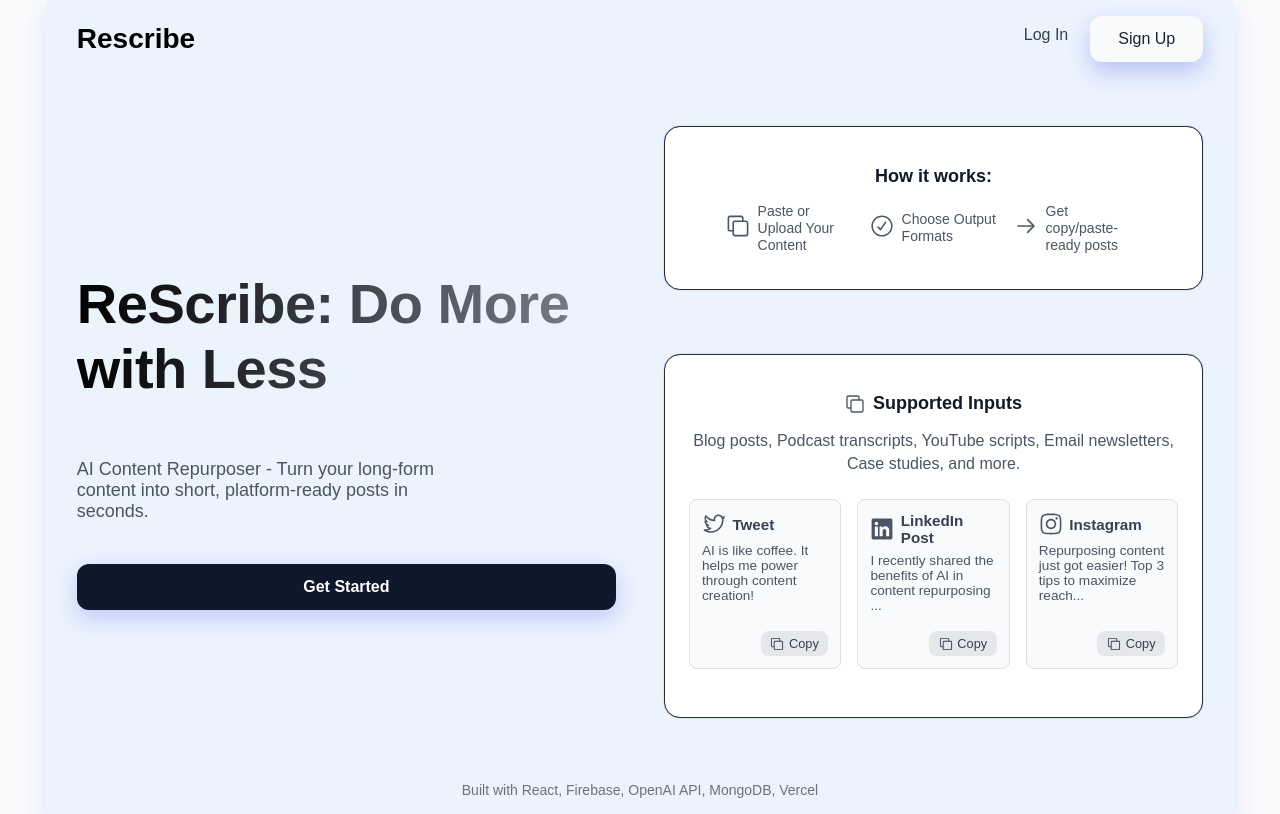
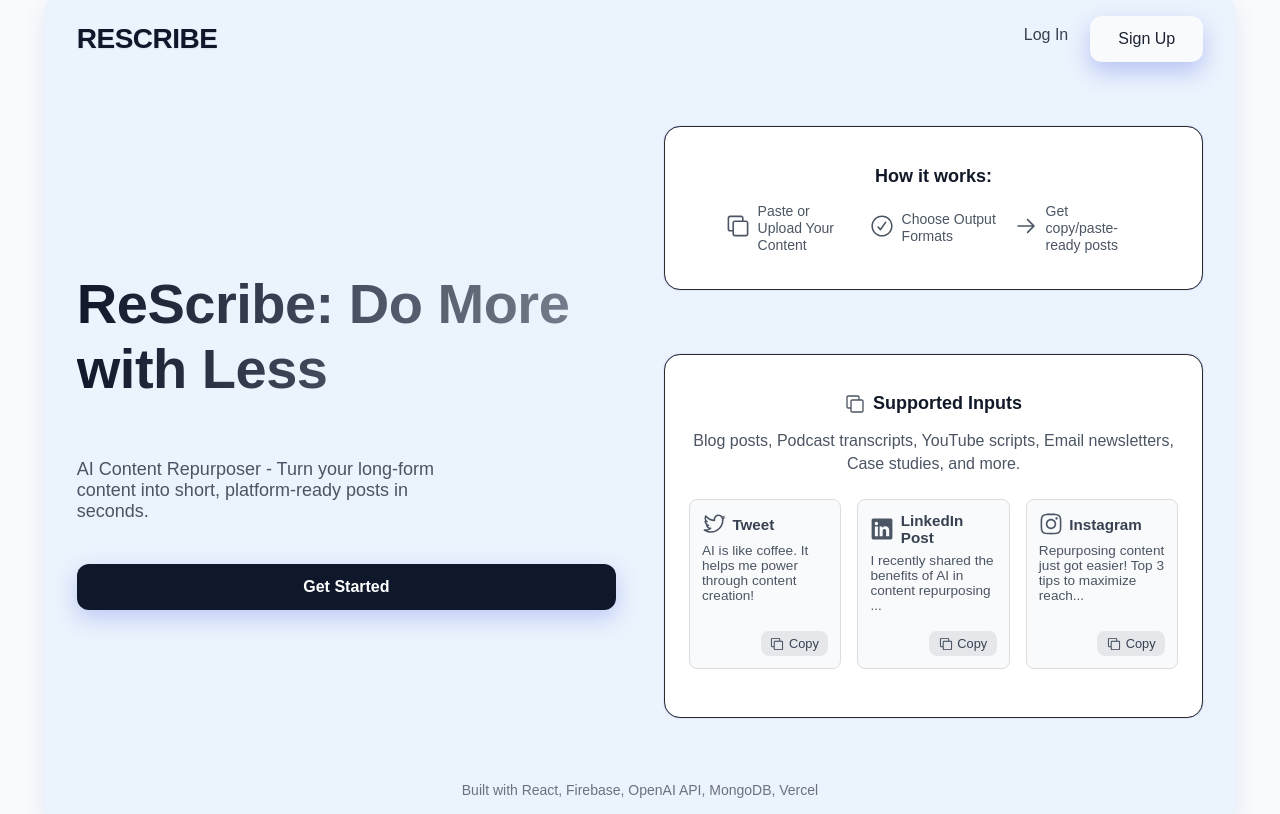
Before and after one commit to PhuongHoang68/ReScribe, a React (Create React App) app in the folder client/: page / in a window 1280 px wide. Built offline with nearby package versions, Linux system fonts and the light colour scheme; no server answers; what @radix-ui/themes would draw is missing.

Commit message:
header all good. hide preview now

```diff
--- a/client/src/App.css
+++ b/client/src/App.css
@@ -100,9 +100,10 @@
 .app-name {
 font-size: 3.5rem;
 font-weight: 700;
-background: linear-gradient(to right, #000000, #0f172a7f);
+background: linear-gradient(to right, #0F172A, #0f172a7f);
 -webkit-background-clip: text;
 -webkit-text-fill-color: transparent;
 margin-bottom: 1rem;
 letter-spacing: -0.5px;
+text-shadow: "0 1px 2px rgba(0, 0, 0, 0.08)";
 }
--- a/client/src/Dashboard.js
+++ b/client/src/Dashboard.js
@@ -1,5 +1,6 @@
 import React, { useState } from "react";
 import { logout } from "./firebase";
+import { Link } from "react-router-dom";
 import GenerateOutput from "./components/GenerateOutput";
 import ViewHistory from "./components/ViewHistory";
 
@@ -30,7 +31,14 @@ export default function Dashboard({ user }) {
         }}
       >
         <div style={{ display: "flex", alignItems: "center", gap: "3rem" }}>
-			<div style={{ fontSize: "1.55rem", fontWeight: "bold" }}>Rescribe</div>
+        <Link to="/" style={{ textDecoration: 'none' }}>
+			<div style={{ fontSize: "1.75rem",
+  fontWeight: "700",
+  letterSpacing: "-0.5px",
+  color: "#0F172A",         // Dark navy (feels strong & forward)
+  textTransform: "uppercase",
+  textShadow: "0 1px 2px rgba(0, 0, 0, 0.08)" }}>Rescribe</div>
+  </Link>
 			{[
             { label: "Generate Output", value: "generate" },
             { label: "View History", value: "history" },
--- a/client/src/LandingPage.js
+++ b/client/src/LandingPage.js
@@ -10,7 +10,12 @@ export default function LandingPage() {
       <div className="Content" style={{ maxWidth: '1600px', margin: '0 auto' }}>
         {/* Header */}
         <header style={{ display: 'flex', justifyContent: 'space-between', alignItems: 'center', padding: '1rem 2rem' }}>
-          <div style={{ fontSize: '1.75rem', fontWeight: 'bold' }}>Rescribe</div>
+          <div style={{ fontSize: "1.75rem",
+  fontWeight: "700",
+  letterSpacing: "-0.5px",
+  color: "#0F172A",         // Dark navy (feels strong & forward)
+  textTransform: "uppercase",
+  textShadow: "0 1px 2px rgba(0, 0, 0, 0.08)" }}>Rescribe</div>
           <div style={{ display: 'flex', gap: '1rem' }}>
             <Link to="/login" style={{ textDecoration: 'none' }}>
               <button style={{ background: 'none', border: 'none', fontSize: '1rem', cursor: 'pointer', color: '#374151' }}>Log In</button>
```
